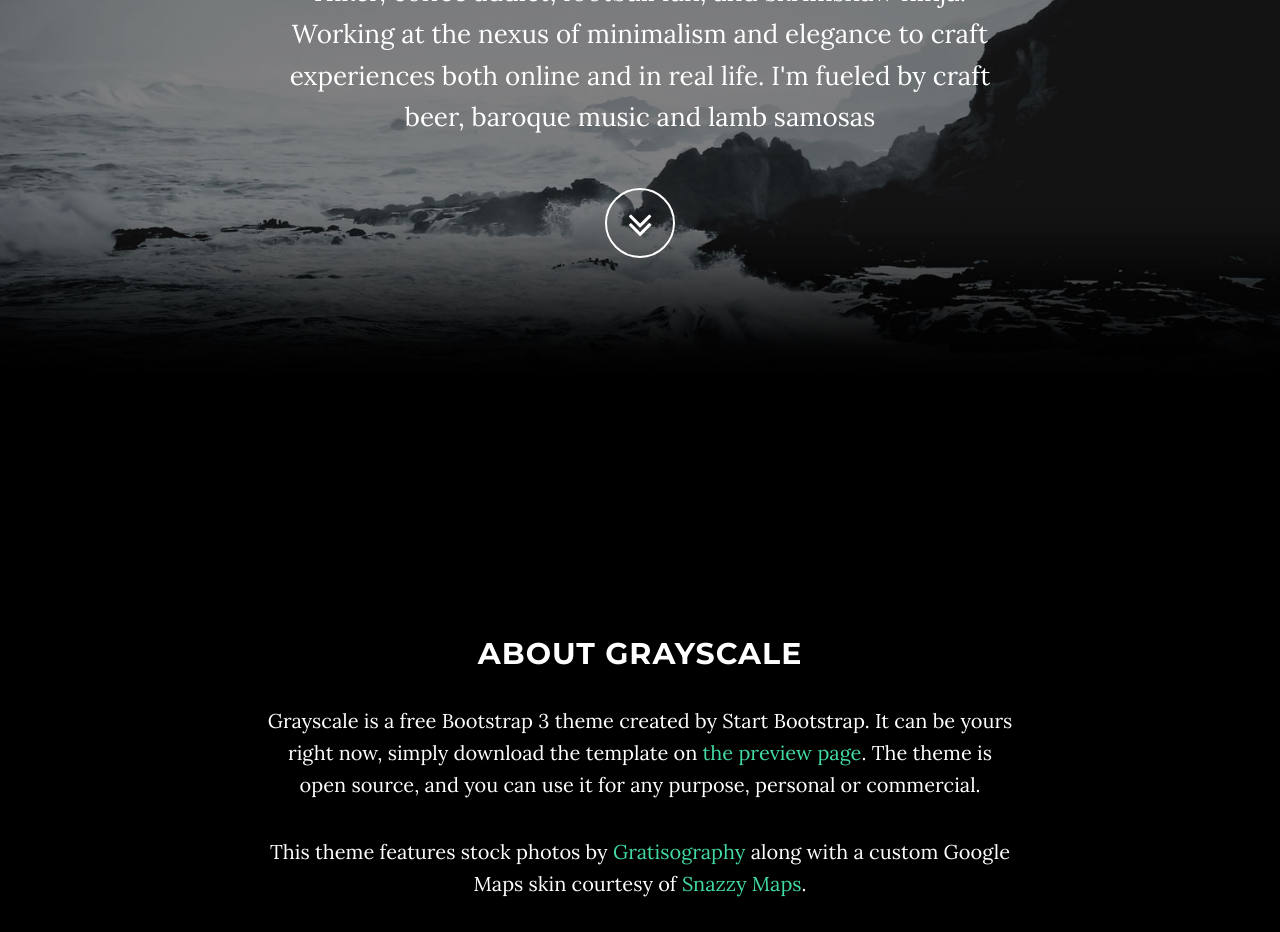
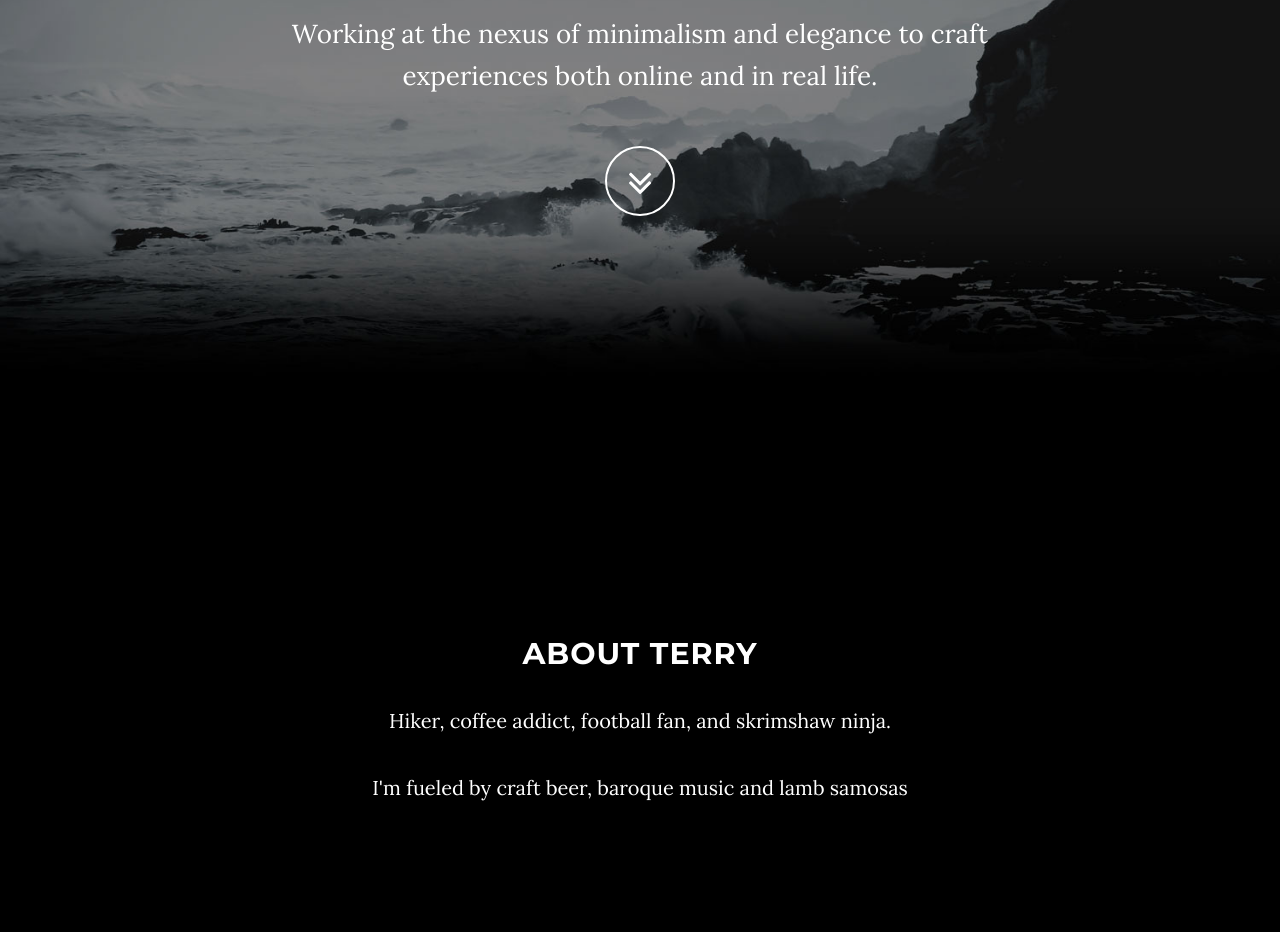
Before and after one commit to terrams/terrams.github.io, a website: page index.html in a window 1280 px wide. Shown: the part 413-1345 px from the top of the page. Drawn offline with nearby package versions, Linux system fonts and the light colour scheme; some packages are replaced by stand-ins of ours.

Commit message:
home page changes

```diff
--- a/index.html
+++ b/index.html
@@ -76,7 +76,7 @@
                 <div class="row">
                     <div class="col-md-8 col-md-offset-2">
                         <h2 class="brand-heading">Terry Ramsdale</h2>
-                        <p class="intro-text">Hiker, coffee addict, football fan, and skrimshaw ninja. Working at the nexus of minimalism and elegance to craft experiences both online and in real life. I'm fueled by craft beer, baroque music and lamb samosas</p>
+                        <p class="intro-text">Working at the nexus of minimalism and elegance to craft experiences both online and in real life. </p>
                         <a href="#about" class="btn btn-circle page-scroll">
                             <i class="fa fa-angle-double-down animated"></i>
                         </a>
@@ -90,15 +90,14 @@
     <section id="about" class="container content-section text-center">
         <div class="row">
             <div class="col-lg-8 col-lg-offset-2">
-                <h2>About Grayscale</h2>
-                <p>Grayscale is a free Bootstrap 3 theme created by Start Bootstrap. It can be yours right now, simply download the template on <a href="http://startbootstrap.com/template-overviews/grayscale/">the preview page</a>. The theme is open source, and you can use it for any purpose, personal or commercial.</p>
-                <p>This theme features stock photos by <a href="http://gratisography.com/">Gratisography</a> along with a custom Google Maps skin courtesy of <a href="http://snazzymaps.com/">Snazzy Maps</a>.</p>
-                <p>Grayscale includes full HTML, CSS, and custom JavaScript files along with LESS files for easy customization.</p>
+                <h2>About Terry</h2>
+                <p>Hiker, coffee addict, football fan, and skrimshaw ninja.</p>
+                <p>I'm fueled by craft beer, baroque music and lamb samosas</p>
             </div>
         </div>
     </section>
 
-    <!-- Download Section -->
+    <!-- Download Section
     <section id="download" class="content-section text-center">
         <div class="download-section">
             <div class="container">
@@ -109,7 +108,7 @@
                 </div>
             </div>
         </div>
-    </section>
+    </section>  -->
 
     <!-- Contact Section -->
     <section id="contact" class="container content-section text-center">
```
